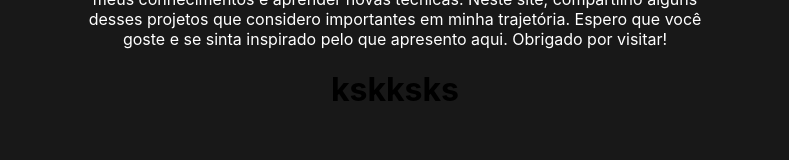
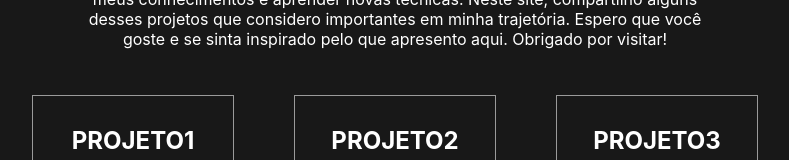
Before and after one commit to fabiohenridev/portifolio, a React (Create React App) app: page / in a window 1280 px wide. Shown: the part 247-407 px from the top of the page, without its empty margins (245-1034 px from the left). Built offline with nearby package versions, Linux system fonts and the light colour scheme.

Commit message:
Retirando-Codigo

```diff
--- a/src/Components/Apresentacao.jsx
+++ b/src/Components/Apresentacao.jsx
@@ -5,7 +5,7 @@ return(
     <div className='BoxApresentation'>
 <div className="Apresentation">
 <p>Olá! Meu nome é Fabio Henrique, sou estudante de Análise e Desenvolvimento de Sistemas (ADS) na Uninassau e tenho 22 anos. Desde cedo, desenvolvi uma paixão por tecnologia, que me levou a explorar e me aprofundar na área de desenvolvimento de software. Já participei de diversos projetos que me permitiram colocar em prática meus conhecimentos e aprender novas técnicas. Neste site, compartilho alguns desses projetos que considero importantes em minha trajetória. Espero que você goste e se sinta inspirado pelo que apresento aqui. Obrigado por visitar!</p>
-<h1>kskksks</h1>
+
 </div>
 </div>
 )
```
